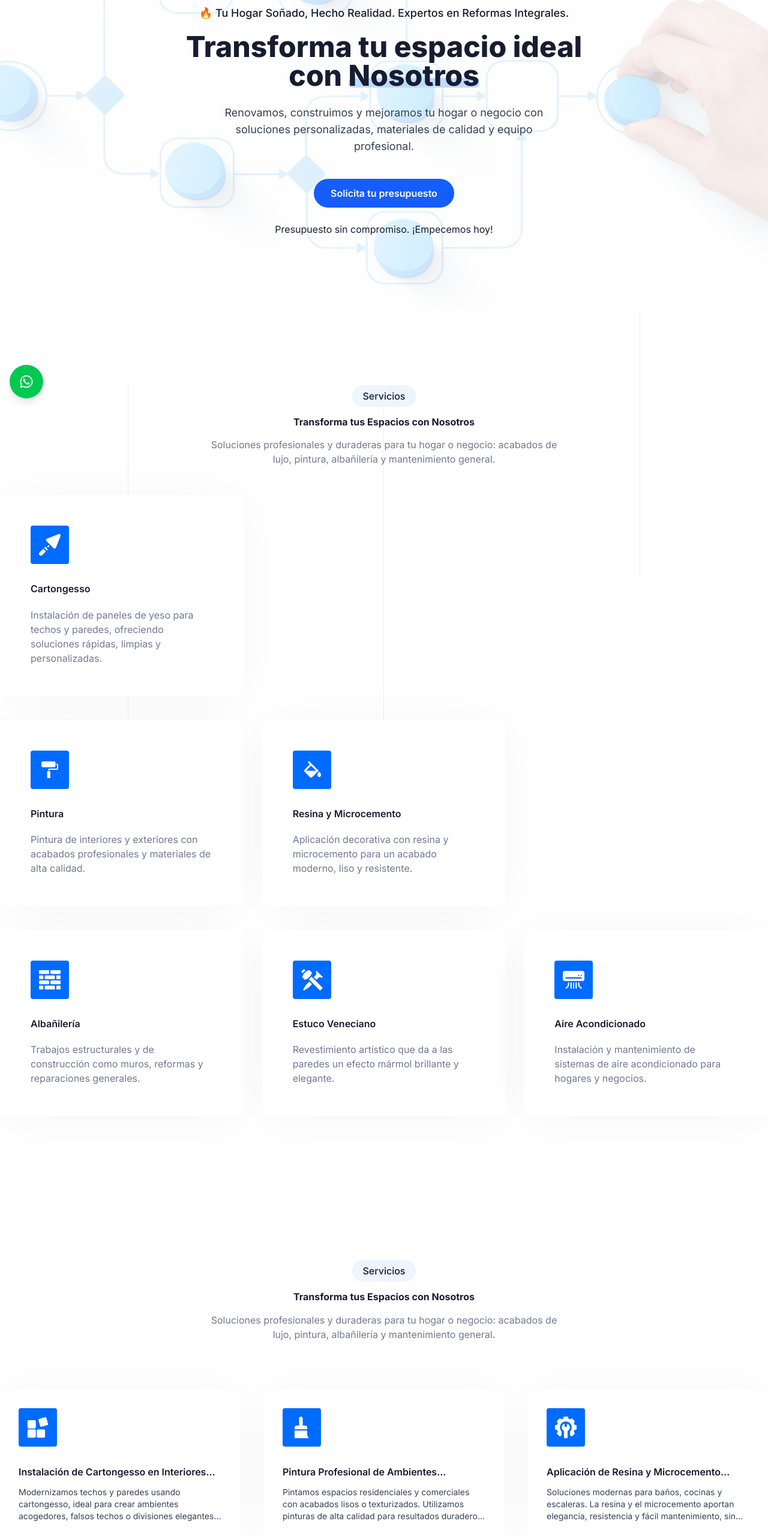
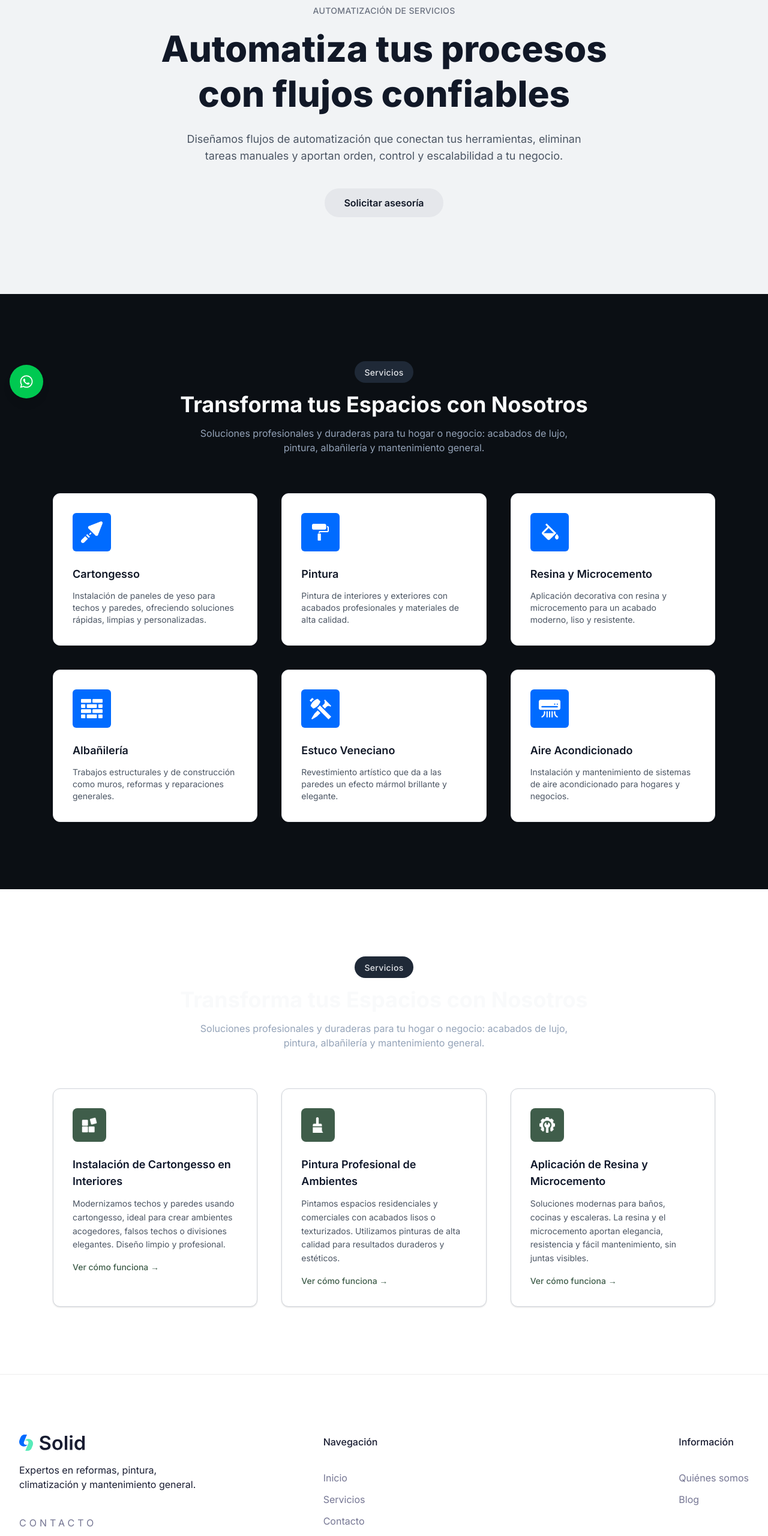
Before and after one commit to Mateocorone/Multiservices, a Next.js app: page / in a window 1280 px wide. Shown: the part 120-2680 px from the top of the page at 60% size. Built offline with nearby package versions, Linux system fonts and the light colour scheme.

Commit message:
Cambio de colores y validacion de funcionalidad

```diff
--- a/app/(site)/layout.tsx
+++ b/app/(site)/layout.tsx
@@ -19,7 +19,7 @@ export default function RootLayout({
 }) {
   return (
     <html lang="en" suppressHydrationWarning>
-      <body className={`flex flex-col min-h-screen dark:bg-black ${inter.className}`}>
+      <body className={`flex flex-col min-h-screen bg-[#0B0F14] dark:bg-black ${inter.className}`}>
         <AppProviders>
           <Lines />
           <Header />
--- a/components/Blog/BlogItem.tsx
+++ b/components/Blog/BlogItem.tsx
@@ -1,51 +1,64 @@
 "use client";
-
 import { Blog } from "@/types/blog";
 import { motion } from "framer-motion";
 import Image from "next/image";
 import Link from "next/link";
-import { useLanguage } from '@/components/providers/LanguageProvider'; // Importa el hook de idioma
+import { useLanguage } from "@/components/providers/LanguageProvider";
 
 const BlogItem = ({ blog }: { blog: Blog }) => {
-  const { t } = useLanguage(); // Inicializa el hook
+  const { t } = useLanguage();
   const { _id, mainImage } = blog;
 
   const blogRoutes: Record<number, string> = {
-    1: "/blog/blog-details",
-    2: "/blog/blog-details-2",
-    3: "/blog/blog-details-3",
-    4: "/blog/blog-details-4",
-    5: "/blog/blog-details-5",
-    6: "/blog/blog-details-6",
+    1: "/use-cases/whatsapp-automation",
+    2: "/use-cases/appointment-reminders",
+    3: "/use-cases/lead-followup",
   };
 
   const detailLink = blogRoutes[_id] || "#";
-  const translatedTitle = t(`blogData.${_id}.title`); // Obtiene el título traducido
-  const translatedMetadata = t(`blogData.${_id}.metadata`); // Obtiene la metadata traducida
 
   return (
     <motion.div
-      variants={{
-        hidden: { opacity: 0, y: -20 },
-        visible: { opacity: 1, y: 0 },
-      }}
-      initial="hidden"
-      whileInView="visible"
-      transition={{ duration: 0.5 }}
-      viewport={{ once: true }}
-      className="animate_top z-40 rounded-lg border border-white bg-white p-7.5 shadow-solid-3 transition-all hover:shadow-solid-4 dark:border-strokedark dark:bg-blacksection dark:hover:bg-hoverdark"
+      initial={{ opacity: 0, y: 20 }}
+      whileInView={{ opacity: 1, y: 0 }}
+      transition={{ duration: 0.5, ease: "easeOut" }}
+      viewport={{ once: false }}
+      className="
+        rounded-xl
+        bg-white
+        border border-[#D1D5DB]
+        p-8
+        shadow-sm
+        transition-all
+        hover:-translate-y-1
+        hover:shadow-md
+      "
     >
       <Link href={detailLink}>
-        <div className="relative flex h-16 w-16 items-center justify-center rounded-[4px] bg-primary">
-          <Image src={mainImage} alt={translatedTitle} width={36} height={36} />
+        {/* Icon */}
+        <div className="flex h-14 w-14 items-center justify-center rounded-lg bg-[#3F5D4A]">
+          <Image
+            src={mainImage}
+            alt="automation icon"
+            width={26}
+            height={26}
+            className="invert brightness-0"
+          />
         </div>
 
-        <h3 className="mb-3 mt-7.5 text-lg font-semibold text-black dark:text-white xl:text-itemtitle2">
-          {translatedTitle.slice(0, 50)}...
+        {/* Title */}
+        <h3 className="mt-6 mb-3 text-lg font-semibold text-[#0F172A]">
+          {t(`blogData.${_id}.title`)}
         </h3>
 
-        <p className="text-sm text-gray-700 dark:text-gray-300 line-clamp-3">
-          {translatedMetadata}
+        {/* Description */}
+        <p className="text-sm leading-relaxed text-[#4B5563]">
+          {t(`blogData.${_id}.metadata`)}
+        </p>
+
+        {/* CTA */}
+        <p className="mt-4 text-sm font-medium text-[#3F5D4A]">
+          Ver cómo funciona →
         </p>
       </Link>
     </motion.div>
--- a/components/Blog/index.tsx
+++ b/components/Blog/index.tsx
@@ -1,43 +1,33 @@
 "use client";
-import React from "react"; // Mantén la importación de React
+import React from "react";
 import SectionHeader from "../Common/SectionHeader";
 import BlogItem from "./BlogItem";
 import BlogData from "./blogData";
 import { motion } from "framer-motion";
+import { useLanguage } from "@/components/providers/LanguageProvider";
 
-// CAMBIO CRÍTICO: Elimina 'async' de la definición del componente
 const Blog = () => {
+  const { t } = useLanguage();
+
   return (
-    <motion.section
-      id="blog-section"
-      className="py-20 lg:py-25 xl:py-30"
-      initial={{ opacity: 0, x: 100 }}
-      whileInView={{ opacity: 1, x: 0 }}
-      transition={{ duration: 0.8, ease: "easeOut" }}
-      viewport={{ amount: 0.2 }}
-    >
-      <div className="mx-auto max-w-c-1315 px-4 md:px-8 xl:px-0">
-        {/* */}
-        <div className="animate_top mx-auto text-center">
-          <SectionHeader
-            // headerInfo={{
-            //   title: `Galería`,
-            //   subtitle: `Descubre algunos de nuestros trabajos recientes`,
-            //   description: `Transformamos espacios con acabados modernos, elegantes y funcionales. Mira cómo lo hacemos realidad.`,
-            // }}
-          />
-        </div>
-        {/* */}
+    <section id="use-cases" className="py-28 bg-white">
+      <div className="mx-auto max-w-6xl px-6">
+        <SectionHeader
+
+        />
+
+        <motion.div
+          className="mt-16 grid grid-cols-1 gap-10 md:grid-cols-2 lg:grid-cols-3"
+          initial={{ opacity: 0, y: 30 }}
+          whileInView={{ opacity: 1, y: 0 }}
+          transition={{ duration: 0.6 }}
+        >
+          {BlogData.slice(0, 3).map((blog) => (
+            <BlogItem key={blog._id} blog={blog} />
+          ))}
+        </motion.div>
       </div>
-
-      <div className="mx-auto mt-15 max-w-c-1280 px-4 md:px-8 xl:mt-20 xl:px-0">
-        <div className="grid grid-cols-1 gap-7.5 md:grid-cols-2 lg:grid-cols-3 xl:gap-10">
-          {BlogData.slice(0, 3).map((blog, key) => (
-            <BlogItem blog={blog} key={key} />
-          ))}
-        </div>
-      </div>
-    </motion.section>
+    </section>
   );
 };
 
--- a/components/Common/SectionHeader.tsx
+++ b/components/Common/SectionHeader.tsx
@@ -1,52 +1,35 @@
 "use client";
 import { motion } from "framer-motion";
-import { useLanguage } from '@/components/providers/LanguageProvider';
-
-// Elimina la definición del tipo HeaderInfo y el prop headerInfo
-// type HeaderInfo = {
-//   title: string;
-//   subtitle: string;
-//   description: string;
-// };
-
-// const SectionHeader = ({ headerInfo }: { headerInfo: HeaderInfo }) => {
-//   const { title, subtitle, description } = headerInfo;
+import { useLanguage } from "@/components/providers/LanguageProvider";
 
 const SectionHeader = () => {
   const { t } = useLanguage();
 
   return (
-    <>
-      {/* */}
     <motion.div
-        variants={{
-          hidden: {
-            opacity: 0,
-            y: -20,
-          },
-          visible: {
-            opacity: 1,
-            y: 0,
-          },
-        }}
-        initial="hidden"
-        whileInView="visible"
-        transition={{ duration: 1, delay: 0.1 }}
+      initial={{ opacity: 0, y: -20 }}
+      whileInView={{ opacity: 1, y: 0 }}
+      transition={{ duration: 0.8, ease: "easeOut" }}
       viewport={{ once: true }}
-        className="animate_top mx-auto text-center"
+      className="mx-auto mb-12 text-center"
     >
-        <div className="mb-4 inline-block rounded-full bg-zumthor px-4.5 py-1.5 dark:border dark:border-strokedark dark:bg-blacksection">
-          <span className="text-sectiontitle font-medium text-black dark:text-white">
-            {t('header.title')}
+      {/* Badge */}
+      <div className="mb-4 inline-block rounded-full bg-[#1F2937] px-4 py-1.5">
+        <span className="text-sm font-medium tracking-wide text-[#E5E7EB]">
+          {t("header.title")}
         </span>
       </div>
-        <h2 className="mx-auto mb-4 text-3xl font-bold text-black dark:text-white md:w-4/5 xl:w-1/2 xl:text-sectiontitle3">
-          {t('header.subtitle')}
+
+      {/* Title */}
+      <h2 className="mx-auto mb-4 max-w-3xl text-3xl font-bold text-[#F9FAFB] md:text-4xl">
+        {t("header.subtitle")}
       </h2>
-        <p className="mx-auto md:w-4/5 lg:w-3/5 xl:w-[46%]">{t('header.description')}</p>
+
+      {/* Description */}
+      <p className="mx-auto max-w-2xl text-base text-[#94A3B8]">
+        {t("header.description")}
+      </p>
     </motion.div>
-      {/* */}
-    </>
   );
 };
 
--- a/components/Features/SingleFeature.tsx
+++ b/components/Features/SingleFeature.tsx
@@ -3,34 +3,35 @@ import React from "react";
 import { Feature } from "@/types/feature";
 import Image from "next/image";
 import { motion } from "framer-motion";
-import { useLanguage } from '@/components/providers/LanguageProvider';
+import { useLanguage } from "@/components/providers/LanguageProvider";
 
-const SingleFeature = ({ feature }: { feature: Feature }) => {
+type SingleFeatureProps = {
+  feature: Feature;
+};
+
+const SingleFeature = ({ feature }: SingleFeatureProps) => {
   const { t } = useLanguage();
   const { icon, id } = feature;
 
   return (
-    <>
     <motion.div
-        variants={{
-          hidden: { opacity: 0, y: -10 },
-          visible: { opacity: 1, y: 0 },
-        }}
-        initial="hidden"
-        whileInView="visible"
-        transition={{ duration: 0.5 }}
-        viewport={{ once: true }}
-        className="animate_top z-40 rounded-lg border border-white bg-white p-7.5 shadow-solid-3 transition-all hover:shadow-solid-4 dark:border-strokedark dark:bg-blacksection dark:hover:bg-hoverdark xl:p-12.5"
+      initial={{ opacity: 0, y: 20 }}
+      whileInView={{ opacity: 1, y: 0 }}
+      transition={{ duration: 0.5, ease: "easeOut" }}
+      className="rounded-xl bg-white border border-[#E5E7EB] p-8 shadow-sm"
     >
-        <div className="relative flex h-16 w-16 items-center justify-center rounded-[4px] bg-primary">
+      <div className="flex h-16 w-16 items-center justify-center rounded-md bg-primary">
         <Image src={icon} width={36} height={36} alt={`icon-${id}`} />
       </div>
-        <h3 className="mb-5 mt-7.5 text-xl font-semibold text-black dark:text-white xl:text-itemtitle">
+
+      <h3 className="mt-6 mb-3 text-lg font-semibold text-[#111827]">
         {t(`features.feature${id}.title`)}
       </h3>
-        <p>{t(`features.feature${id}.text`)}</p>
+
+      <p className="text-sm text-[#4B5563]">
+        {t(`features.feature${id}.text`)}
+      </p>
     </motion.div>
-    </>
   );
 };
 
--- a/components/Features/featuresData.tsx
+++ b/components/Features/featuresData.tsx
@@ -2,35 +2,12 @@ import { Feature } from "@/types/feature";
 
 const featuresData: Feature[] = [
 
-  {
-    id: 1,
-    icon: "/images/icon/spatula.png"
-  },
-
-  {
-    id: 2,
-    icon: "/images/icon/paint-roller.png"
-  },
-  {
-    id: 3,
-    icon: "/images/icon/color.png"
-  },
-  {
-    id: 4,
-    icon: "/images/icon/firewall.png"
-  },
-  {
-    id: 5,
-    icon: "/images/icon/sculpture.png"
-  },
-  {
-    id: 6,
-    icon: "/images/icon/air.png"
-  },
-  {
-    id: 7,
-    icon: "/images/icon/tool-box.png"
-  },
+  { id: 1,icon: "/images/icon/spatula.png"},
+  { id: 2, icon: "/images/icon/paint-roller.png"},
+  { id: 3,icon: "/images/icon/color.png" },
+  {id: 4,icon: "/images/icon/firewall.png"},
+  {id: 5,icon: "/images/icon/sculpture.png"},
+  {id: 6,icon: "/images/icon/air.png"},
 ];
 
 export default featuresData;
--- a/components/Features/index.tsx
+++ b/components/Features/index.tsx
@@ -3,109 +3,37 @@ import React from "react";
 import featuresData from "./featuresData";
 import SingleFeature from "./SingleFeature";
 import SectionHeader from "../Common/SectionHeader";
+import Image from "next/image";
 import { motion } from "framer-motion";
-import { useLanguage } from '@/components/providers/LanguageProvider';
-
-const gridBase =
-  "grid grid-cols-1 md:grid-cols-2 lg:grid-cols-3 gap-7.5";
-
-const rowVariants = {
-  hidden: {},
-  visible: {
-    transition: {
-      staggerChildren: 0.15,
-    },
-  },
-};
-
-const cardVariants = {
-  hidden: {
-    opacity: 0,
-    x: -60,
-  },
-  visible: {
-    opacity: 1,
-    x: 0,
-    transition: {
-      duration: 0.6,
-      ease: "easeOut",
-    },
-  },
-};
-
-
+import { useLanguage } from "@/components/providers/LanguageProvider";
 
 const Feature = () => {
   const { t } = useLanguage();
 
-  // Gradas
-  const row1 = featuresData.slice(0, 1);
-  const row2 = featuresData.slice(1, 3);
-  const row3 = featuresData.slice(3, 6);
+  return (
+    <section
+      id="features"
+      className="py-28 bg-[#0B0F14]"
+    >
+      <div className="mx-auto max-w-6xl px-6">
+  <SectionHeader />
 
-  return (
-    <motion.section
-      id="features"
-      className="py-20 lg:py-25 xl:py-30"
+  <motion.div
+    className="mt-16 grid grid-cols-1 gap-10 md:grid-cols-2 lg:grid-cols-3"
     initial={{ opacity: 0 }}
     whileInView={{ opacity: 1 }}
-      transition={{ duration: 0.6 }}
-      viewport={{ amount: 0.2 }}
+    transition={{ duration: 0.5 }}
   >
-      <div className="mx-auto max-w-c-1315 px-4 md:px-8 xl:px-0">
-        <SectionHeader
-          headerInfo={{
-            title: t('features.title'),
-            subtitle: t('features.subtitle'),
-            description: t('features.description'),
-          }}
+    {featuresData.map((feature) => (
+      <SingleFeature
+        key={feature.id}
+        feature={feature}
       />
-
-        {/* FILA 1 - 1 CARD */}
-        <motion.div
-          className={`mt-12 ${gridBase}`}
-          variants={rowVariants}
-          initial="hidden"
-          whileInView="visible"
-          viewport={{ once: false, amount: 0.3 }}
-        >
-          <motion.div variants={cardVariants}>
-            <SingleFeature feature={row1[0]} />
-          </motion.div>
-        </motion.div>
-
-        {/* FILA 2 - 2 CARDS */}
-        <motion.div
-          className={`mt-10 ${gridBase}`}
-          variants={rowVariants}
-          initial="hidden"
-          whileInView="visible"
-          viewport={{ once: false, amount: 0.3 }}
-        >
-          {row2.map((feature) => (
-            <motion.div key={feature.id} variants={cardVariants}>
-              <SingleFeature feature={feature} />
-            </motion.div>
     ))}
   </motion.div>
+</div>
 
-        {/* FILA 3 - 3 CARDS */}
-        <motion.div
-          className={`mt-10 ${gridBase}`}
-          variants={rowVariants}
-          initial="hidden"
-          whileInView="visible"
-          viewport={{ once: false, amount: 0.3 }}
-        >
-          {row3.map((feature) => (
-            <motion.div key={feature.id} variants={cardVariants}>
-              <SingleFeature feature={feature} />
-            </motion.div>
-          ))}
-        </motion.div>
-
-      </div>
-    </motion.section>
+    </section>
   );
 };
 
--- a/components/Hero/index.tsx
+++ b/components/Hero/index.tsx
@@ -1,70 +1,57 @@
 "use client";
-import { useState } from "react";
-import { motion } from "framer-motion";
-import { useLanguage } from '@/components/providers/LanguageProvider'; // Importa el hook de idioma
+import { useLanguage } from "@/components/providers/LanguageProvider";
 
 const Hero = () => {
-  const [email, setEmail] = useState("");
-  const { t } = useLanguage(); // Obtiene la función de traducción
-
-  const handleSubmit = (e: React.FormEvent) => {
-    e.preventDefault();
-  };
+  const { t } = useLanguage();
 
   return (
-    <motion.section
+    <section
       id="hero-section"
-      className="relative flex items-center justify-center text-center py-32 px-4
-      bg-white dark:bg-black overflow-hidden"
-      style={{
-        backgroundImage: "url('/images/mdf.png')",
-        backgroundSize: "cover",
-        backgroundPosition: "center",
-      }}
-      // className="relative flex items-center justify-center text-center py-32 px-4
-      // bg-gradient-to-br from-blue-100 via-blue-200 to-blue-300
-      // dark:from-blue-900 dark:via-indigo-900 dark:to-purple-900"
+      className="
+        relative flex items-center justify-center
+        py-32 px-6
+        bg-[#F1F3F5]
+      "
+    >
+      <div className="mx-auto max-w-5xl text-center">
+        {/* Eyebrow */}
+        <p className="mb-4 text-sm font-medium tracking-wide uppercase text-[#6B7280]">
+          Automatización de servicios
+        </p>
 
-      initial={{ opacity: 0, y: 50 }}
-      whileInView={{ opacity: 1, y: 0 }}
-      transition={{ duration: 0.8, ease: "easeOut" }}
-      viewport={{ amount: 0.2 }}
-    >
-      {/* Overlay/filtro para contraste */}
-      <div className="absolute inset-0 bg-white/80 dark:bg-black/70  "></div>
-
-      <div className="relative z-10 max-w-4xl mx-auto">
-        <h4 className="mb-4.5 text-lg font-medium text-black dark:text-white">
-          {t('hero.subtitle')}
-        </h4>
-        <h1 className="mb-6 text-4xl sm:text-5xl font-extrabold text-black dark:text-white">
-          {t('hero.title_part1')}{" "}
-          <span className="relative inline-block">
-            {t('hero.title_part2')}{" "}
-            <span className="relative inline-block before:absolute before:bottom-1 before:left-0 before:-z-1 before:h-4 before:w-full before:rounded-md before:bg-blue-200 dark:before:bg-blue-500">
-              {t('hero.title_part3')}
-            </span>
-          </span>
+        {/* Title */}
+        <h1 className="mb-6 text-4xl sm:text-5xl lg:text-6xl font-extrabold leading-tight text-[#111827]">
+          Automatiza tus procesos <br />
+          <span className="text-[#111827]">con flujos confiables</span>
         </h1>
 
-        <p className="mb-5 text-lg text-gray-700 dark:text-gray-300 max-w-xl mx-auto">
-          {t('hero.description')}
+        {/* Description */}
+        <p className="mx-auto mb-10 max-w-2xl text-lg text-[#4B5563]">
+          Diseñamos flujos de automatización que conectan tus herramientas,
+          eliminan tareas manuales y aportan orden, control y escalabilidad
+          a tu negocio.
         </p>
 
-        <a
-          href="https://wa.me/593999999999?text=Hola%2C%20quiero%20más%20información%20sobre%20sus%20servicios"
-          target="_blank"
-          rel="noopener noreferrer"
-          className="inline-block mt-5 rounded-full bg-blue-600 px-7 py-3 font-semibold text-white hover:bg-blue-700 transition"
-        >
-          {t('hero.button')}
-        </a>
-
-        <p className="mt-6 text-black dark:text-white">
-          {t('hero.cta')}
-        </p>
+        {/* CTA */}
+        <div className="flex justify-center">
+          <a
+            href="https://wa.me/593999999999"
+            target="_blank"
+            rel="noopener noreferrer"
+            className="
+              rounded-full
+              bg-[#E5E7EB]
+              px-8 py-3
+              font-semibold
+              text-[#111827]
+              transition hover:bg-[#D1D5DB]
+            "
+          >
+            Solicitar asesoría
+          </a>
+        </div>
       </div>
-    </motion.section>
+    </section>
   );
 };
 
--- a/types/blog.ts
+++ b/types/blog.ts
@@ -1,4 +1,5 @@
-export type  = {
+// Tipo simple (si lo usas en algún lado)
+export type Author = {
   name: string;
   image: string;
   bio?: string;
@@ -6,6 +7,7 @@ export type  = {
   _ref?: number | string;
 };
 
+// Tipo principal del blog
 export type Blog = {
   _id: number;
   title: string;
@@ -13,7 +15,6 @@ export type Blog = {
   metadata?: string;
   body?: string;
   mainImage?: any;
-  ?: ;
   tags?: string[];
   publishedAt?: string;
 };
--- a/types/feature.ts
+++ b/types/feature.ts
@@ -1,6 +1,5 @@
 export type Feature = {
   id: number;
   icon: string;
-  title: string;
-  description: string;
+
 };
```
Lines whose indentation alone changed are shown as unchanged.
